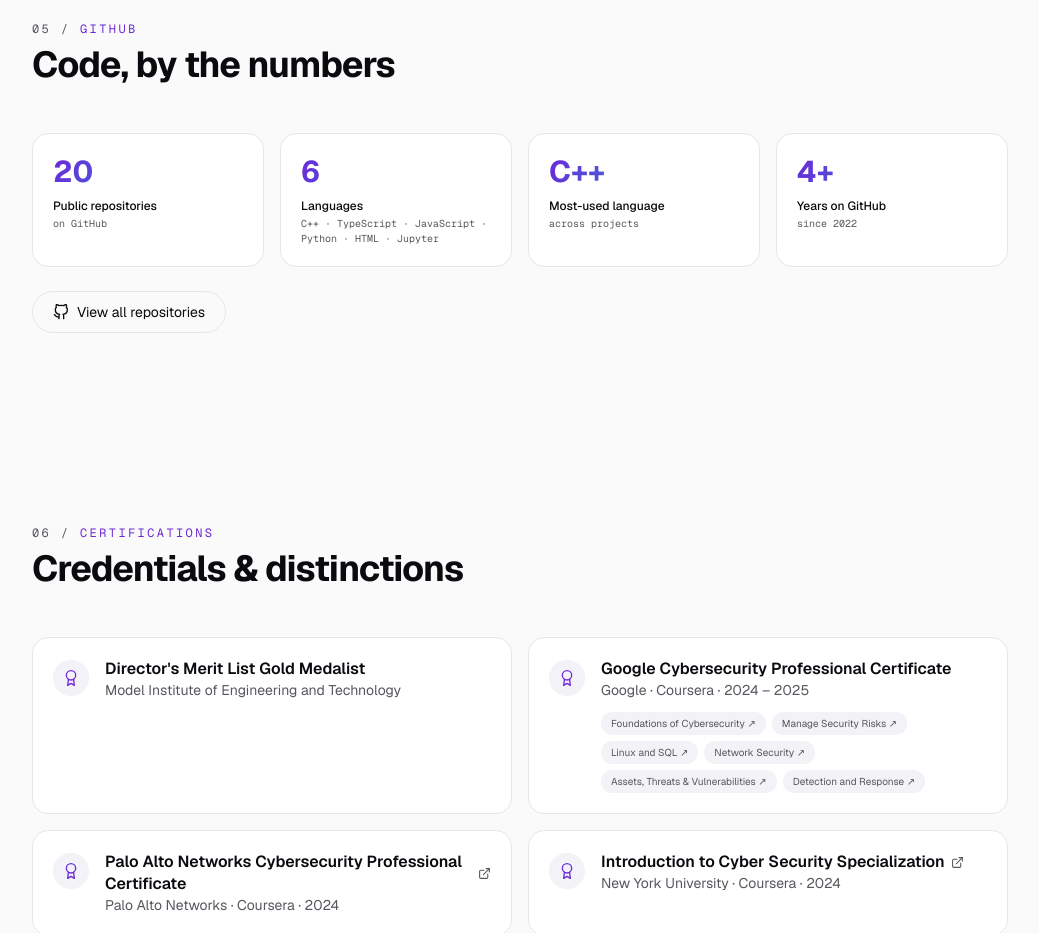
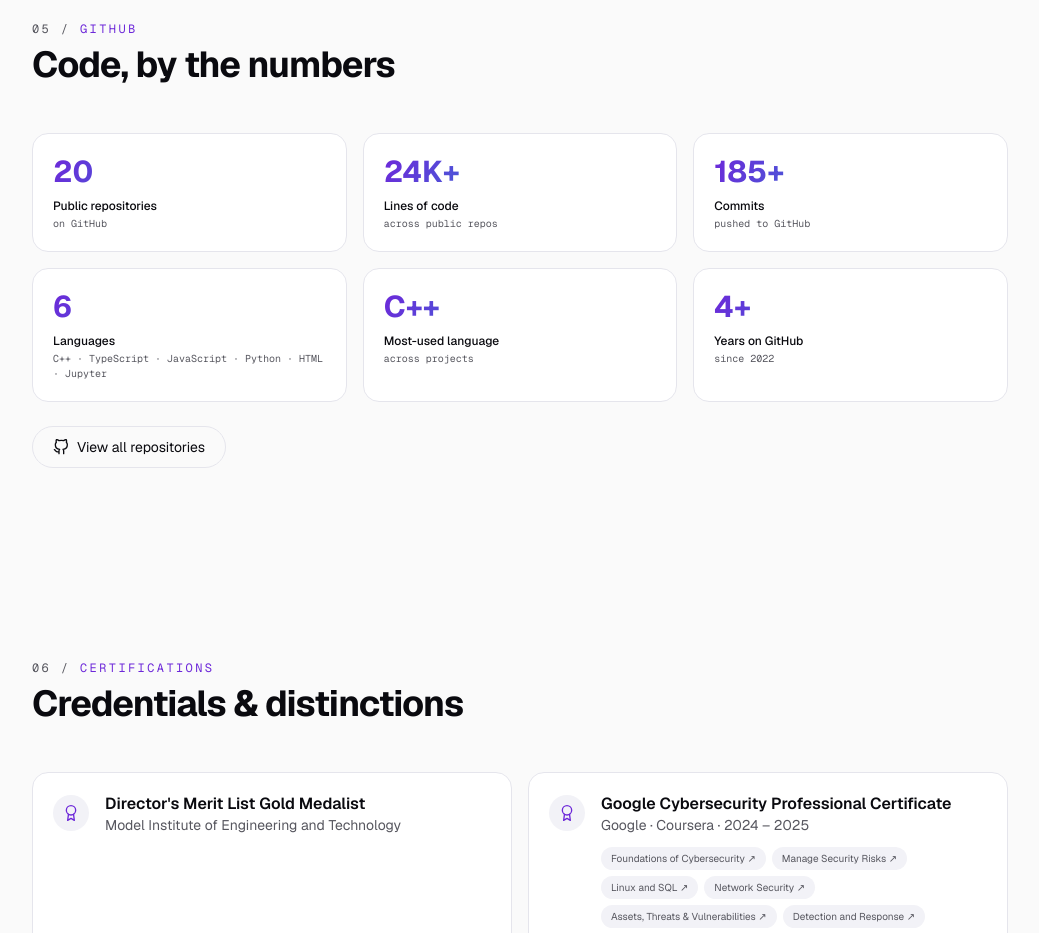
Before and after one commit to AryanAngral/portfolio, a Next.js app: page / in a window 1280 px wide. Shown: the part 5460-6393 px from the top of the page, without its empty margins (120-1159 px from the left). Built offline with nearby package versions, Linux system fonts and the light colour scheme; no server answers.

Commit message:
Expand GitHub stats: add lines-of-code and commits tiles (6 total)

```diff
--- a/src/components/GithubStats.tsx
+++ b/src/components/GithubStats.tsx
@@ -6,8 +6,14 @@
 
 const yearsActive = new Date().getFullYear() - github.memberSince;
 
+function compact(n: number): string {
+  return n >= 1000 ? `${Math.floor(n / 1000)}K+` : String(n);
+}
+
 const TILES = [
   { value: github.repos, label: "Public repositories", hint: "on GitHub" },
+  { value: compact(github.linesOfCode), label: "Lines of code", hint: "across public repos" },
+  { value: `${github.commits}+`, label: "Commits", hint: "pushed to GitHub" },
   { value: github.languages.length, label: "Languages", hint: github.languages.join(" · ") },
   { value: github.topLanguage, label: "Most-used language", hint: "across projects" },
   { value: `${yearsActive}+`, label: "Years on GitHub", hint: `since ${github.memberSince}` },
@@ -18,7 +24,7 @@
     <section id="github" className="mx-auto max-w-5xl px-6 py-24">
       <SectionHeading index="05" eyebrow="GitHub" title="Code, by the numbers" />
 
-      <div className="grid grid-cols-2 gap-4 sm:grid-cols-4">
+      <div className="grid grid-cols-2 gap-4 sm:grid-cols-3">
         {TILES.map((tile, i) => (
           <Reveal key={tile.label} delay={i * 0.06}>
             <div className="h-full rounded-2xl border border-border bg-surface p-5">
--- a/src/lib/github.json
+++ b/src/lib/github.json
@@ -1,5 +1,7 @@
 {
   "repos": 20,
+  "linesOfCode": 24000,
+  "commits": 185,
   "languages": ["C++", "TypeScript", "JavaScript", "Python", "HTML", "Jupyter"],
   "topLanguage": "C++",
   "memberSince": 2022,
--- a/src/lib/stats.json
+++ b/src/lib/stats.json
@@ -1,10 +1,10 @@
 {
   "files": 64,
-  "lines": 6464,
+  "lines": 6470,
   "components": 58,
   "games": 17,
-  "commits": 17,
-  "lastCommit": "2026-07-15",
+  "commits": 18,
+  "lastCommit": "2026-07-16",
   "deps": 7,
   "devDeps": 8,
   "generatedAt": "2026-07-15"
```
